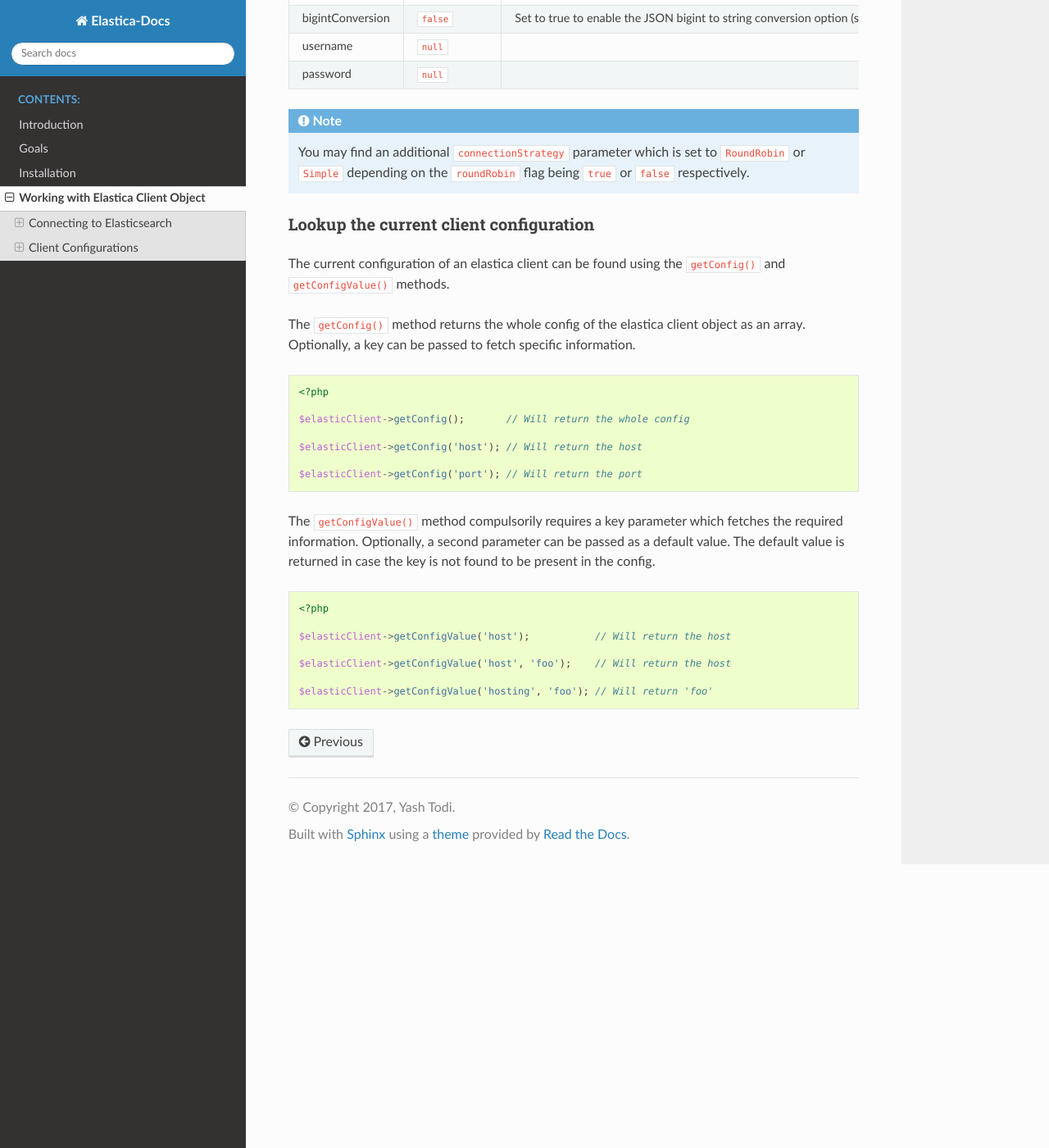
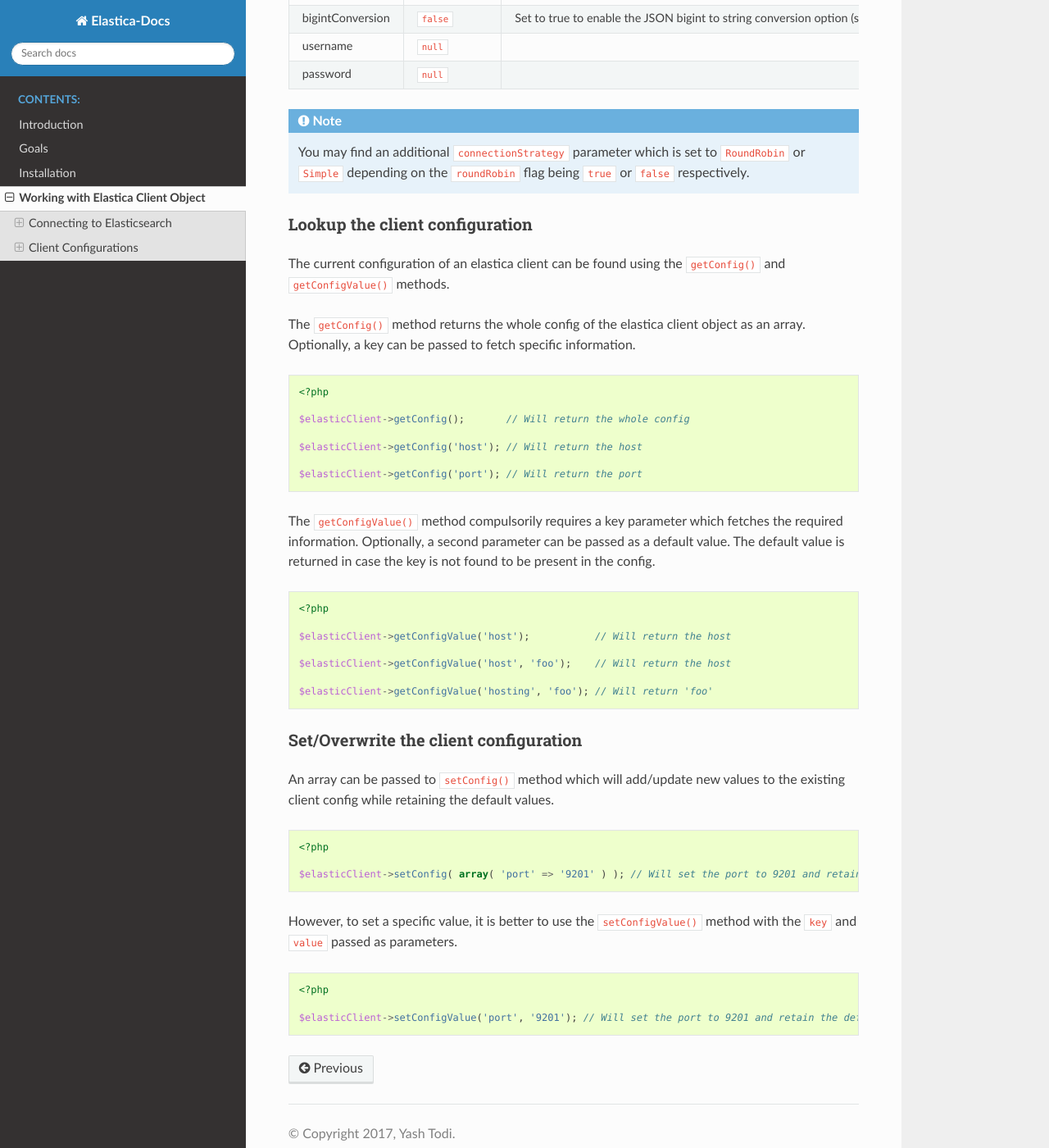
Before and after one commit to yashtodi94/elastica-docs, a Sphinx documentation site: the page built from source/client.rst, in a window 1280 px wide and 1400 px high, scrolled down 1705 px. Shown: the whole window at 82% size. Built offline with Sphinx 7.4.7 and the Read the Docs theme 2.0.0, drawn with Linux system fonts in a browser that asks for light colours.

Commit message:
Completed setting the config part

```diff
--- a/source/client.rst
+++ b/source/client.rst
@@ -73,8 +73,8 @@ password         ``null``
 
 	You may find an additional ``connectionStrategy`` parameter which is set to ``RoundRobin`` or ``Simple`` depending on the ``roundRobin`` flag being ``true`` or ``false`` respectively.
 
-Lookup the current client configuration
-~~~~~~~~~~~~~~~~~~~~~~~~~~~~~~~~~~~~~~~
+Lookup the client configuration
+~~~~~~~~~~~~~~~~~~~~~~~~~~~~~~~
 
 The current configuration of an elastica client can be found using the ``getConfig()`` and ``getConfigValue()`` methods.
 
@@ -101,3 +101,22 @@ The ``getConfigValue()`` method compulsorily requires a key parameter which fetc
 	$elasticClient->getConfigValue('host', 'foo'); 	  // Will return the host
 
 	$elasticClient->getConfigValue('hosting', 'foo'); // Will return 'foo'
+
+Set/Overwrite the client configuration
+~~~~~~~~~~~~~~~~~~~~~~~~~~~~~~~~~~~~~~
+
+An array can be passed to ``setConfig()`` method which will add/update new values to the existing client config while retaining the default values.
+
+.. code-block:: php
+
+	<?php
+
+	$elasticClient->setConfig( array( 'port' => '9201' ) ); // Will set the port to 9201 and retain the default values for the rest
+
+However, to set a specific value, it is better to use the ``setConfigValue()`` method with the ``key`` and ``value`` passed as parameters.
+
+.. code-block:: php
+
+	<?php
+
+	$elasticClient->setConfigValue('port', '9201'); // Will set the port to 9201 and retain the default values for the rest
```
